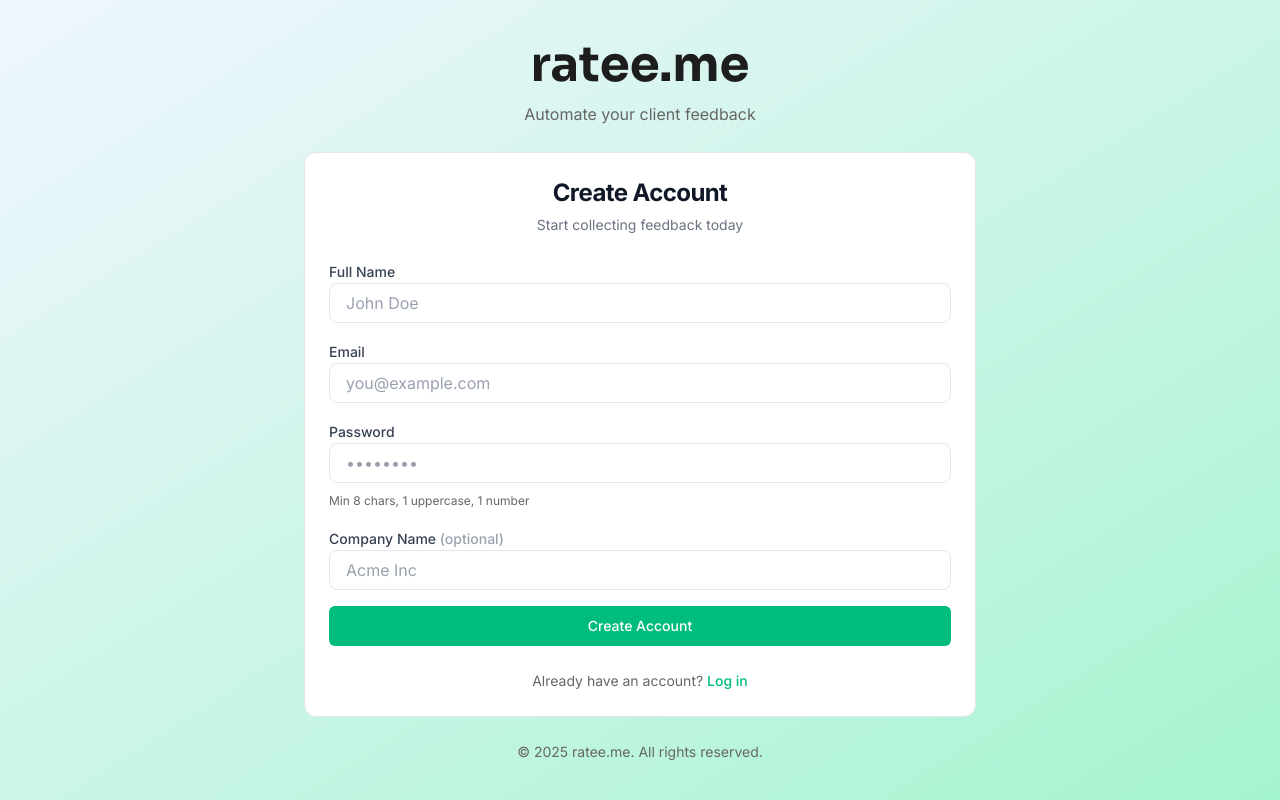
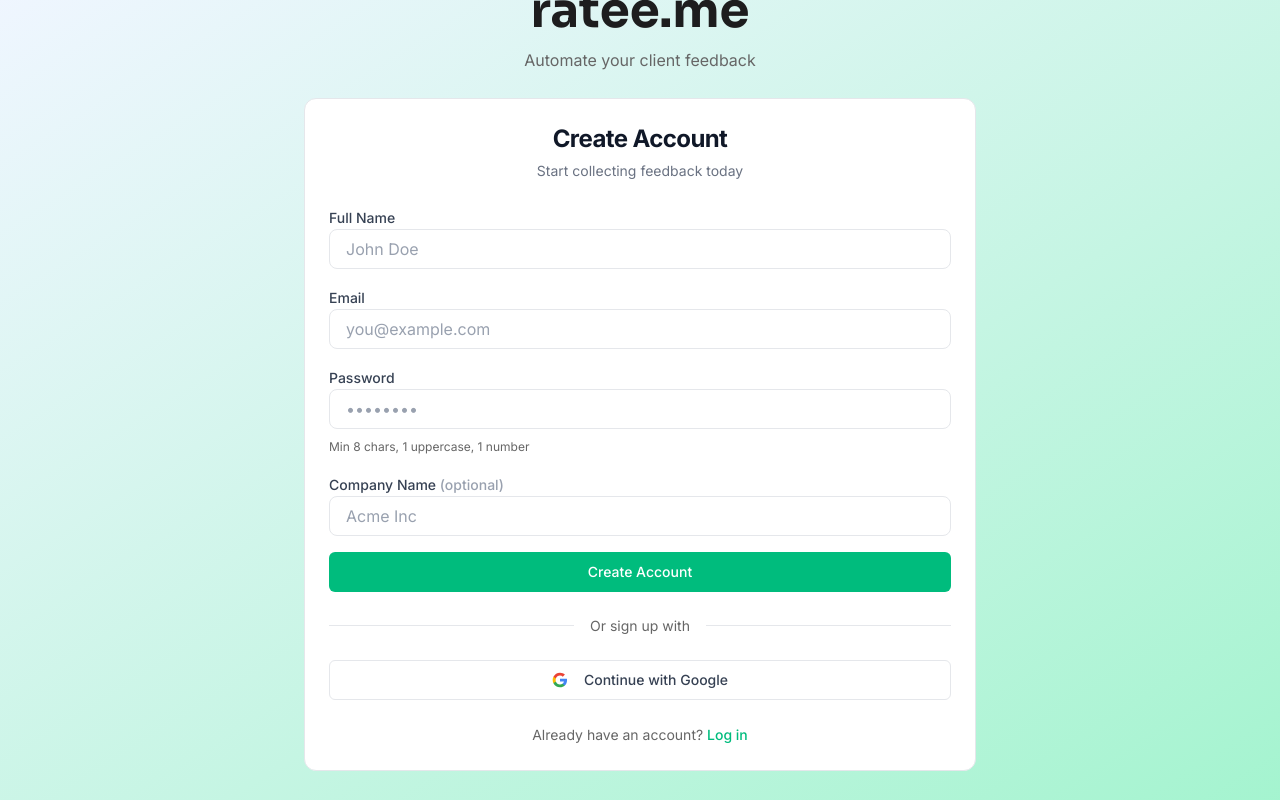
Before and after one commit to martincavil/ratee.me, a Next.js app: page /auth/signup in a window 1280 px wide. Built offline with nearby package versions, Linux system fonts and the light colour scheme; no server answers.

Commit message:
feat: Add Google OAuth login functionality to login and signup forms

```diff
--- a/components/auth/login-form.tsx
+++ b/components/auth/login-form.tsx
@@ -24,6 +24,7 @@ import {
   DialogTitle,
   DialogTrigger,
 } from "@/components/ui/dialog";
+import { createClient } from "@/lib/supabase/client";
 
 export function LoginForm() {
   const router = useRouter();
@@ -43,6 +44,7 @@ export function LoginForm() {
   const [forgotPasswordLoading, setForgotPasswordLoading] = useState(false);
   const [forgotPasswordSuccess, setForgotPasswordSuccess] = useState(false);
   const [forgotPasswordError, setForgotPasswordError] = useState<string | null>(null);
+  const [googleLoading, setGoogleLoading] = useState(false);
 
   useEffect(() => {
     // Check if user is already logged in
@@ -145,6 +147,30 @@ export function LoginForm() {
       setForgotPasswordError(text.auth.forgotPassword.errorGeneric);
     } finally {
       setForgotPasswordLoading(false);
+    }
+  };
+
+  const handleGoogleLogin = async () => {
+    setGoogleLoading(true);
+    setApiError(null);
+
+    try {
+      const supabase = createClient();
+      const { error } = await supabase.auth.signInWithOAuth({
+        provider: 'google',
+        options: {
+          redirectTo: `${window.location.origin}/auth/callback`,
+        },
+      });
+
+      if (error) {
+        setApiError(lang === "fr" ? "Erreur lors de la connexion avec Google" : "Error signing in with Google");
+        setGoogleLoading(false);
+      }
+      // Don't set loading to false on success - user will be redirected
+    } catch {
+      setApiError(text.auth.login.errorGeneric);
+      setGoogleLoading(false);
     }
   };
 
@@ -333,6 +359,48 @@ export function LoginForm() {
           </Button>
         </form>
 
+        <div className="relative my-6">
+          <div className="absolute inset-0 flex items-center">
+            <div className="w-full border-t border-border"></div>
+          </div>
+          <div className="relative flex justify-center text-sm">
+            <span className="px-4 bg-white text-content-secondary">
+              {lang === "fr" ? "Ou continuer avec" : "Or continue with"}
+            </span>
+          </div>
+        </div>
+
+        <Button
+          type="button"
+          variant="outline"
+          onClick={handleGoogleLogin}
+          disabled={googleLoading || loading}
+          className="w-full border-border hover:bg-gray-50 transition-colors"
+        >
+          <svg className="w-5 h-5 mr-2" viewBox="0 0 24 24">
+            <path
+              fill="#4285F4"
+              d="M22.56 12.25c0-.78-.07-1.53-.2-2.25H12v4.26h5.92c-.26 1.37-1.04 2.53-2.21 3.31v2.77h3.57c2.08-1.92 3.28-4.74 3.28-8.09z"
+            />
+            <path
+              fill="#34A853"
+              d="M12 23c2.97 0 5.46-.98 7.28-2.66l-3.57-2.77c-.98.66-2.23 1.06-3.71 1.06-2.86 0-5.29-1.93-6.16-4.53H2.18v2.84C3.99 20.53 7.7 23 12 23z"
+            />
+            <path
+              fill="#FBBC05"
+              d="M5.84 14.09c-.22-.66-.35-1.36-.35-2.09s.13-1.43.35-2.09V7.07H2.18C1.43 8.55 1 10.22 1 12s.43 3.45 1.18 4.93l2.85-2.22.81-.62z"
+            />
+            <path
+              fill="#EA4335"
+              d="M12 5.38c1.62 0 3.06.56 4.21 1.64l3.15-3.15C17.45 2.09 14.97 1 12 1 7.7 1 3.99 3.47 2.18 7.07l3.66 2.84c.87-2.6 3.3-4.53 6.16-4.53z"
+            />
+          </svg>
+          {googleLoading
+            ? (lang === "fr" ? "Connexion..." : "Signing in...")
+            : (lang === "fr" ? "Continuer avec Google" : "Continue with Google")
+          }
+        </Button>
+
         <p className="mt-6 text-center text-sm text-content-secondary">
           {text.auth.login.noAccount}{" "}
           <Link
--- a/components/auth/signup-form.tsx
+++ b/components/auth/signup-form.tsx
@@ -16,6 +16,7 @@ import {
   CardHeader,
   CardTitle,
 } from "@/components/ui/card";
+import { createClient } from "@/lib/supabase/client";
 
 export function SignupForm() {
   const router = useRouter();
@@ -33,6 +34,7 @@ export function SignupForm() {
   const [apiError, setApiError] = useState<string | null>(null);
   const [successMessage, setSuccessMessage] = useState<string | null>(null);
   const [isLoggedIn, setIsLoggedIn] = useState(false);
+  const [googleLoading, setGoogleLoading] = useState(false);
 
   useEffect(() => {
     // Check if user is already logged in
@@ -107,6 +109,30 @@ export function SignupForm() {
       setApiError(text.auth.signup.errorGeneric);
     } finally {
       setLoading(false);
+    }
+  };
+
+  const handleGoogleSignup = async () => {
+    setGoogleLoading(true);
+    setApiError(null);
+
+    try {
+      const supabase = createClient();
+      const { error } = await supabase.auth.signInWithOAuth({
+        provider: 'google',
+        options: {
+          redirectTo: `${window.location.origin}/auth/callback`,
+        },
+      });
+
+      if (error) {
+        setApiError(lang === "fr" ? "Erreur lors de l'inscription avec Google" : "Error signing up with Google");
+        setGoogleLoading(false);
+      }
+      // Don't set loading to false on success - user will be redirected
+    } catch {
+      setApiError(text.auth.signup.errorGeneric);
+      setGoogleLoading(false);
     }
   };
 
@@ -247,6 +273,48 @@ export function SignupForm() {
           </Button>
         </form>
 
+        <div className="relative my-6">
+          <div className="absolute inset-0 flex items-center">
+            <div className="w-full border-t border-border"></div>
+          </div>
+          <div className="relative flex justify-center text-sm">
+            <span className="px-4 bg-white text-content-secondary">
+              {lang === "fr" ? "Ou s'inscrire avec" : "Or sign up with"}
+            </span>
+          </div>
+        </div>
+
+        <Button
+          type="button"
+          variant="outline"
+          onClick={handleGoogleSignup}
+          disabled={googleLoading || loading}
+          className="w-full border-border hover:bg-gray-50 transition-colors"
+        >
+          <svg className="w-5 h-5 mr-2" viewBox="0 0 24 24">
+            <path
+              fill="#4285F4"
+              d="M22.56 12.25c0-.78-.07-1.53-.2-2.25H12v4.26h5.92c-.26 1.37-1.04 2.53-2.21 3.31v2.77h3.57c2.08-1.92 3.28-4.74 3.28-8.09z"
+            />
+            <path
+              fill="#34A853"
+              d="M12 23c2.97 0 5.46-.98 7.28-2.66l-3.57-2.77c-.98.66-2.23 1.06-3.71 1.06-2.86 0-5.29-1.93-6.16-4.53H2.18v2.84C3.99 20.53 7.7 23 12 23z"
+            />
+            <path
+              fill="#FBBC05"
+              d="M5.84 14.09c-.22-.66-.35-1.36-.35-2.09s.13-1.43.35-2.09V7.07H2.18C1.43 8.55 1 10.22 1 12s.43 3.45 1.18 4.93l2.85-2.22.81-.62z"
+            />
+            <path
+              fill="#EA4335"
+              d="M12 5.38c1.62 0 3.06.56 4.21 1.64l3.15-3.15C17.45 2.09 14.97 1 12 1 7.7 1 3.99 3.47 2.18 7.07l3.66 2.84c.87-2.6 3.3-4.53 6.16-4.53z"
+            />
+          </svg>
+          {googleLoading
+            ? (lang === "fr" ? "Inscription..." : "Signing up...")
+            : (lang === "fr" ? "Continuer avec Google" : "Continue with Google")
+          }
+        </Button>
+
         <p className="mt-6 text-center text-sm text-gray-600">
           {text.auth.signup.hasAccount}{" "}
           <Link
```
